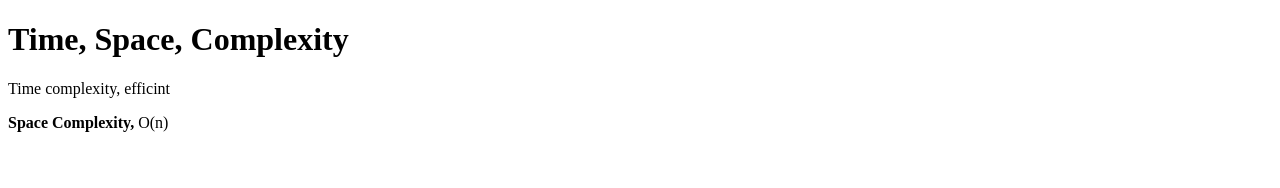
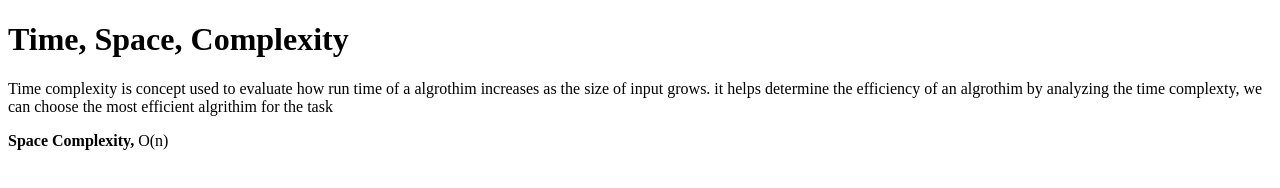
Before and after one commit to acciojob/time-and-space-complexity-Durgeshsd11, a website: page main.html in a window 1280 px wide. Drawn offline with Linux system fonts and the light colour scheme.

Commit message:
created a submission

```diff
--- a/main.html
+++ b/main.html
@@ -11,7 +11,7 @@
     <script type="text/javascript" src="./script.js">
 </script>
 	<h1> Time, Space, Complexity </h1>
-	<p> Time complexity, efficint </p>
+	<p> Time complexity is concept used to evaluate how run time of a algrothim increases as the size of input grows. it helps determine the efficiency  of an algrothim by analyzing the time complexty,  we can choose the most efficient algrithim for the task </p>
 	<p> <b> Space Complexity, </b> O(n) </p>
 
 </body>
```
